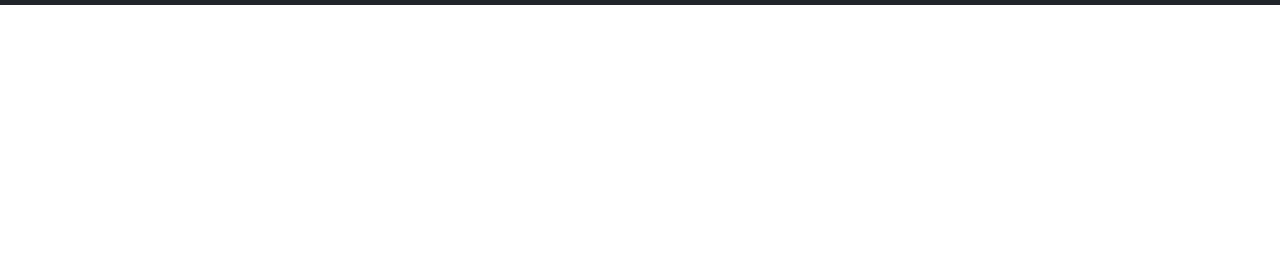
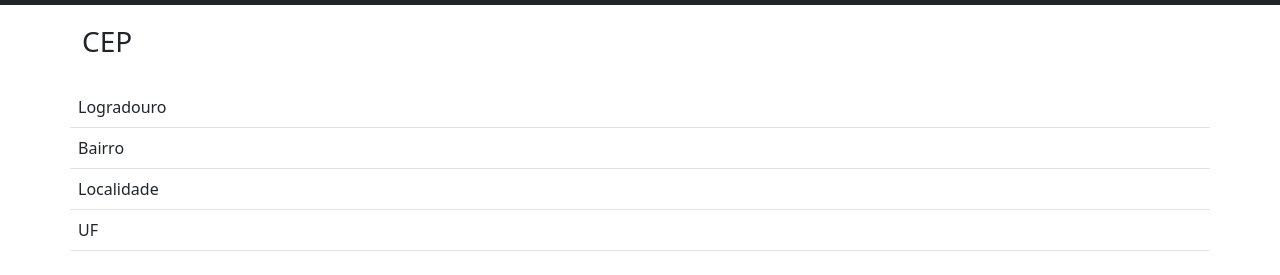
Before and after one commit to joaomboni/BuscaCEP, a plain HTML site: page index.html in a window 1280 px wide. Shown: the part 51-326 px from the top of the page. Drawn offline with Linux system fonts and the light colour scheme.

Commit message:
added campos das informações

```diff
--- a/index.html
+++ b/index.html
@@ -21,5 +21,36 @@
         </div>
       </nav>
 
+      <div class="container" style="margin-top: 20px;">
+          <div class="row">
+              <h3 id="titulo_cep">CEP</h3>
+          </div>
+          <div class="row" style="margin-top: 20px;">
+                <table class="table">
+                    <tbody>
+                        <tr>
+                            <td>Logradouro </td>
+                            <td id="logradouro"></td>
+                        </tr>
+                        <tr>
+                            <td>Bairro</td>
+                            <td id="bairro"></td>
+                        </tr>
+                        <tr>
+                            <td>Localidade</td>
+                            <td id="localidade"></td>
+                        </tr>
+                        <tr>
+                            <td>UF</td>
+                            <td id="uf"></td>
+                        </tr>
+                    </tbody>
+
+                </table>
+          </div>
+      </div>
+
+
+
 </body>
 </html>
--- a/js/main.js
+++ b/js/main.js
@@ -12,6 +12,15 @@ function consultaCep(){
         type: "GET",
         success: function(response){
             console.log(response);
+            $("#logradouro").html(response.logradouro);
+            $("#bairro").html(response.bairro);
+            $("#localidade").html(response.localidade);
+            $("#uf").html(response.uf);
+            $("#titulo_cep").html(`CEP ${response.cep}`);
+
+
+
+            //document.getElementById("logradouro").innerHTML = response.logradouro;
 
         }
     })
```
